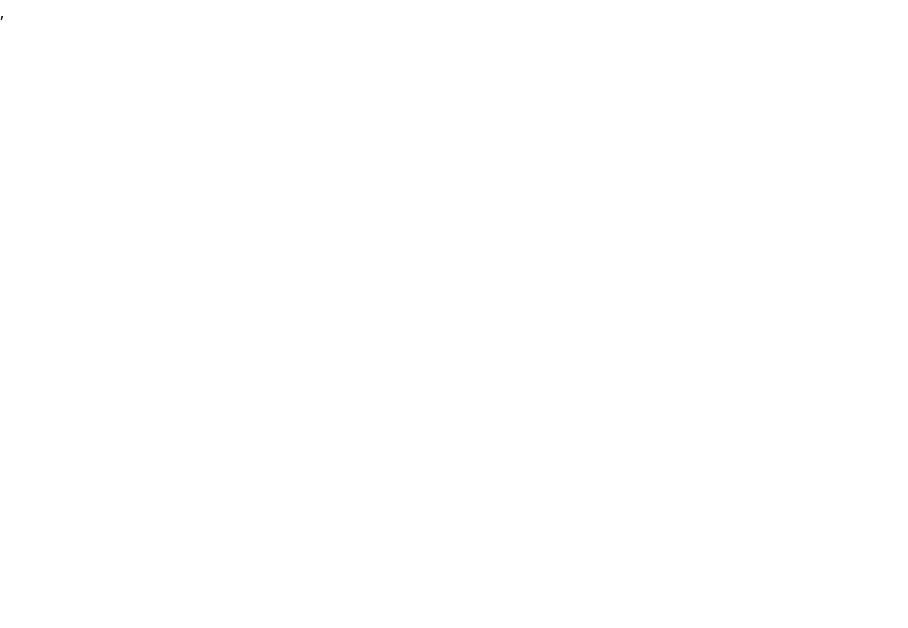
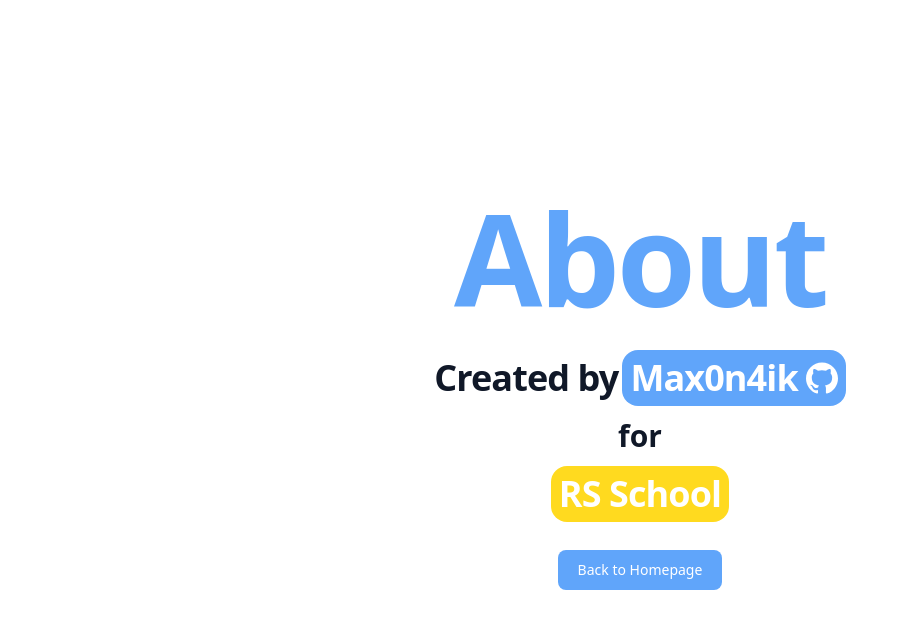
Before and after one commit to max0n4ik/rs-react, a React (Vite) app: page /about in a window 1280 px wide. Before the commit this address had no page. Shown: the top 628 px of the page, without its empty margins (0-908 px from the left). Built offline with nearby package versions, Linux system fonts and the light colour scheme.

Commit message:
feat: add about and 404 page

```diff
--- /dev/null
+++ b/src/404.tsx
@@ -0,0 +1,28 @@
+import { Link } from 'react-router';
+
+export default function NotFound() {
+  return (
+    <section className="bg-white min-h-screen flex items-center justify-center">
+      <div className="py-8 px-4 mx-auto max-w-screen-xl lg:py-16 lg:px-6">
+        <div className="mx-auto max-w-screen-sm text-center">
+          <h1 className="mb-4 text-7xl tracking-tight font-extrabold lg:text-9xl text-[#60a5fa] ">
+            404
+          </h1>
+          <p className="mb-4 text-3xl tracking-tight font-bold text-gray-900 md:text-4xl ">
+            Something&apos;s missing.
+          </p>
+          <p className="mb-4 text-lg font-medium text-gray-500 ">
+            Sorry, we can&apos;t find that page. You&apos;ll find lots to
+            explore on the home page.{' '}
+          </p>
+          <Link
+            to="/"
+            className="inline-flex text-white bg-[#60a5fa] hover:bg-[#1e40af] focus:ring-4 focus:outline-none focus:ring-[#93c5fd] font-medium rounded-lg text-sm px-5 py-2.5 text-center my-4"
+          >
+            Back to Homepage
+          </Link>
+        </div>
+      </div>
+    </section>
+  );
+}
--- /dev/null
+++ b/src/about.tsx
@@ -0,0 +1,53 @@
+import { Link } from 'react-router';
+
+export default function About() {
+  return (
+    <section className="bg-white min-h-screen flex items-center justify-center">
+      <div className="py-8 px-4 mx-auto max-w-screen-xl lg:py-16 lg:px-6">
+        <div className="mx-auto max-w-screen-sm text-center">
+          <h1 className="mb-7 text-7xl tracking-tight font-extrabold lg:text-9xl text-[#60a5fa] ">
+            About
+          </h1>
+          <div className="mb-3 flex justify-center items-center text-3xl tracking-tight font-bold text-gray-900 md:text-4xl ">
+            <p className="mr-1">Created by </p>
+            <a
+              className="flex gap-2 items-center bg-[#60a5fa] text-white p-2 rounded-2xl"
+              target="_blank"
+              href="https://github.com/max0n4ik"
+              rel="noreferrer"
+            >
+              Max0n4ik{' '}
+              <svg
+                className="size-8"
+                role="img"
+                viewBox="0 0 24 24"
+                xmlns="http://www.w3.org/2000/svg"
+                fill="white"
+              >
+                <path d="M12 .297c-6.63 0-12 5.373-12 12 0 5.303 3.438 9.8 8.205 11.385.6.113.82-.258.82-.577 0-.285-.01-1.04-.015-2.04-3.338.724-4.042-1.61-4.042-1.61C4.422 18.07 3.633 17.7 3.633 17.7c-1.087-.744.084-.729.084-.729 1.205.084 1.838 1.236 1.838 1.236 1.07 1.835 2.809 1.305 3.495.998.108-.776.417-1.305.76-1.605-2.665-.3-5.466-1.332-5.466-5.93 0-1.31.465-2.38 1.235-3.22-.135-.303-.54-1.523.105-3.176 0 0 1.005-.322 3.3 1.23.96-.267 1.98-.399 3-.405 1.02.006 2.04.138 3 .405 2.28-1.552 3.285-1.23 3.285-1.23.645 1.653.24 2.873.12 3.176.765.84 1.23 1.91 1.23 3.22 0 4.61-2.805 5.625-5.475 5.92.42.36.81 1.096.81 2.22 0 1.606-.015 2.896-.015 3.286 0 .315.21.69.825.57C20.565 22.092 24 17.592 24 12.297c0-6.627-5.373-12-12-12" />
+              </svg>
+            </a>
+          </div>
+          <p className="mb-3 text-3xl text-gray-900 font-bold ">for</p>
+          <div className="mb-3 flex justify-center items-center text-3xl tracking-tight font-bold text-gray-900 md:text-4xl ">
+            <a
+              className="flex gap-2 items-center bg-[#ffda1f] text-white p-2 rounded-2xl"
+              target="_blank"
+              href="https://rs.school/"
+              rel="noreferrer"
+            >
+              RS School{' '}
+            </a>
+          </div>
+
+          <Link
+            to="/"
+            className="inline-flex text-white bg-[#60a5fa] hover:bg-[#1e40af] focus:ring-4 focus:outline-none focus:ring-[#93c5fd] font-medium rounded-lg text-sm px-5 py-2.5 text-center my-4"
+          >
+            Back to Homepage
+          </Link>
+        </div>
+      </div>
+    </section>
+  );
+}
--- a/src/main.tsx
+++ b/src/main.tsx
@@ -3,6 +3,9 @@
 import { App } from './app';
 import { BrowserRouter, Routes, Route } from 'react-router';
 import { ErrorBoundary } from './error-boundary';
+import About from './about';
+import NotFound from './404';
+import DetailCard from './detail';
 
 const rootElement =
   document.querySelector('#root') ??
@@ -19,9 +22,11 @@
       <BrowserRouter>
         <Routes>
           <Route path="/" element={<App />} />
+          <Route path="about" element={<About />} />
+          <Route path="*" element={<NotFound />} />
+          <Route path="detail/:id" element={<DetailCard />} />
         </Routes>
       </BrowserRouter>
-      ,
     </ErrorBoundary>
   </StrictMode>
 );
```
